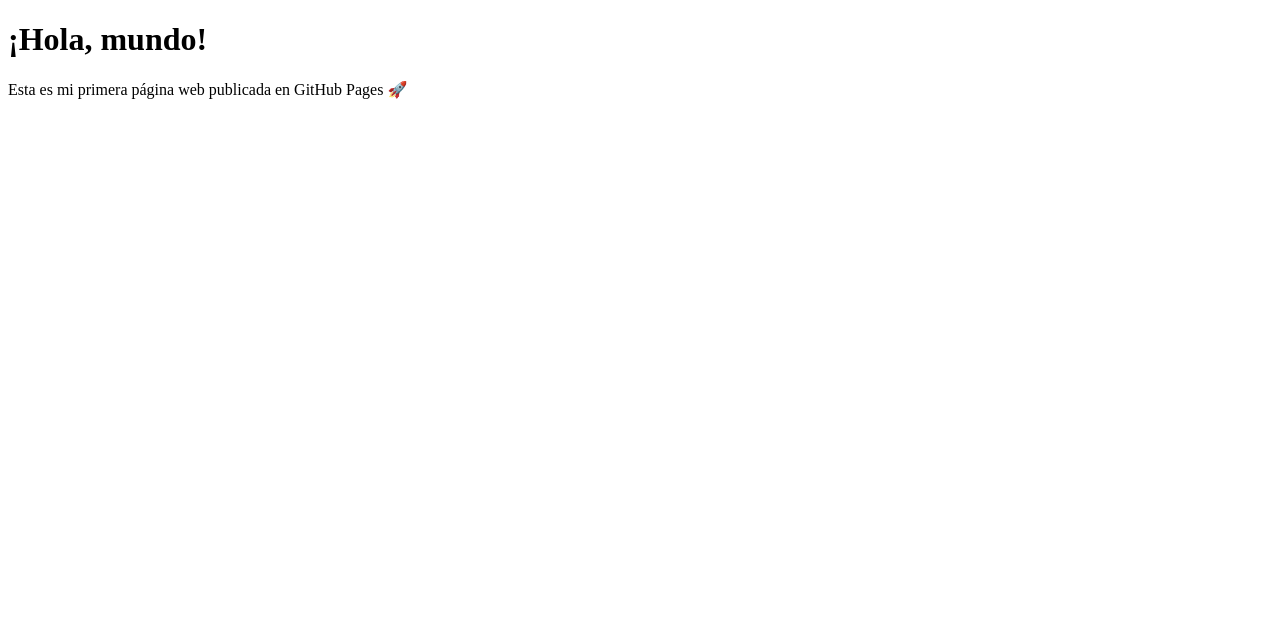
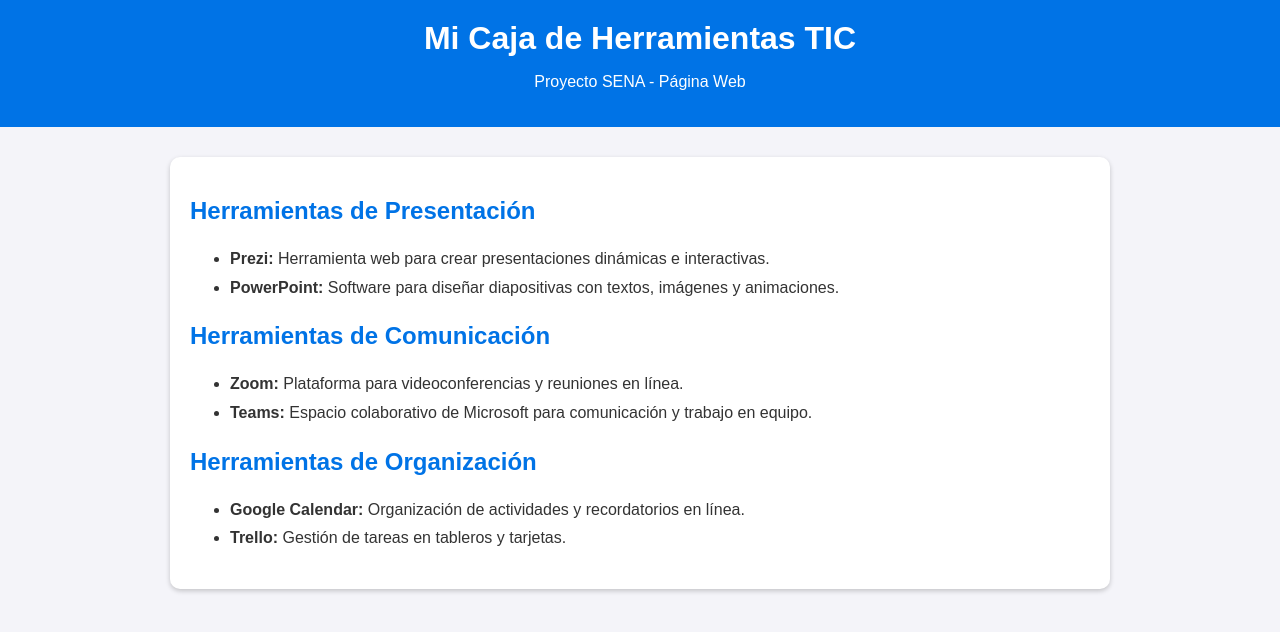
Before and after one commit to Rubiela1009/pagina-web, a plain HTML site: page index.html in a window 1280 px wide. Drawn offline with Linux system fonts and the light colour scheme.

Commit message:
Update index.html

```diff
--- a/index.html
+++ b/index.html
@@ -1,12 +1,68 @@
+
 <!DOCTYPE html>
 <html lang="es">
 <head>
   <meta charset="UTF-8">
   <meta name="viewport" content="width=device-width, initial-scale=1.0">
-  <title>Mi Primera Página Web</title>
+  <title>Caja de Herramientas TIC</title>
+  <style>
+    body {
+      font-family: Arial, sans-serif;
+      margin: 0;
+      padding: 0;
+      background-color: #f4f4f9;
+      color: #333;
+      text-align: center;
+    }
+    header {
+      background-color: #0073e6;
+      color: white;
+      padding: 20px;
+    }
+    h1 {
+      margin: 0;
+    }
+    .container {
+      max-width: 900px;
+      margin: 30px auto;
+      padding: 20px;
+      background: white;
+      border-radius: 10px;
+      box-shadow: 0 2px 5px rgba(0,0,0,0.2);
+      text-align: left;
+    }
+    h2 {
+      color: #0073e6;
+    }
+    ul {
+      line-height: 1.8;
+    }
+  </style>
 </head>
 <body>
-  <h1>¡Hola, mundo!</h1>
-  <p>Esta es mi primera página web publicada en GitHub Pages 🚀</p>
+  <header>
+    <h1>Mi Caja de Herramientas TIC</h1>
+    <p>Proyecto SENA - Página Web</p>
+  </header>
+
+  <div class="container">
+    <h2>Herramientas de Presentación</h2>
+    <ul>
+      <li><b>Prezi:</b> Herramienta web para crear presentaciones dinámicas e interactivas.</li>
+      <li><b>PowerPoint:</b> Software para diseñar diapositivas con textos, imágenes y animaciones.</li>
+    </ul>
+
+    <h2>Herramientas de Comunicación</h2>
+    <ul>
+      <li><b>Zoom:</b> Plataforma para videoconferencias y reuniones en línea.</li>
+      <li><b>Teams:</b> Espacio colaborativo de Microsoft para comunicación y trabajo en equipo.</li>
+    </ul>
+
+    <h2>Herramientas de Organización</h2>
+    <ul>
+      <li><b>Google Calendar:</b> Organización de actividades y recordatorios en línea.</li>
+      <li><b>Trello:</b> Gestión de tareas en tableros y tarjetas.</li>
+    </ul>
+  </div>
 </body>
 </html>
```
